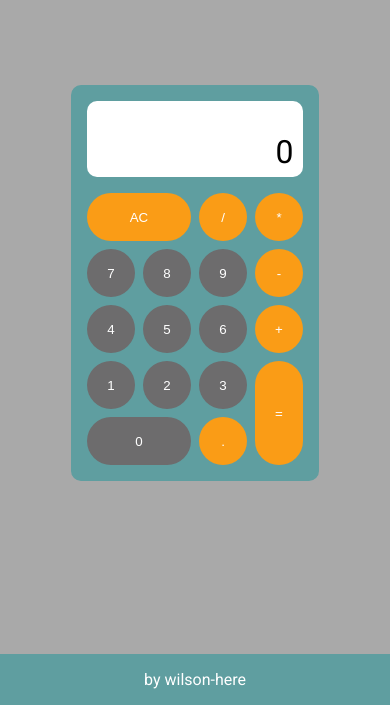
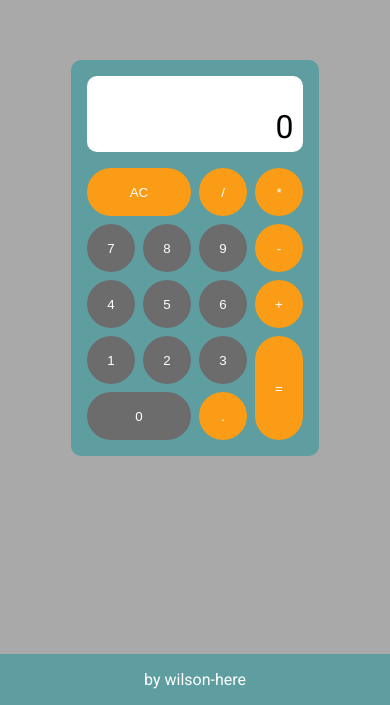
Before and after one commit to wilson-here/calculator, a React (Vite) app: page / in a window 390 px wide. Shown: the part 139-844 px from the top of the page. Built offline with nearby package versions, Linux system fonts and the light colour scheme.

Commit message:
fix responsive

```diff
--- a/src/styles/App.scss
+++ b/src/styles/App.scss
@@ -75,12 +75,9 @@ html {
   position: relative;
   padding: 2rem;
   border-radius: 10px;
+  transform: translateY(-25px);
   @include bp(md) {
     padding: 1rem;
-  }
-  @include bp(sm) {
-    flex-direction: column-reverse;
-    align-items: center;
   }
 
   &__scr {
```
